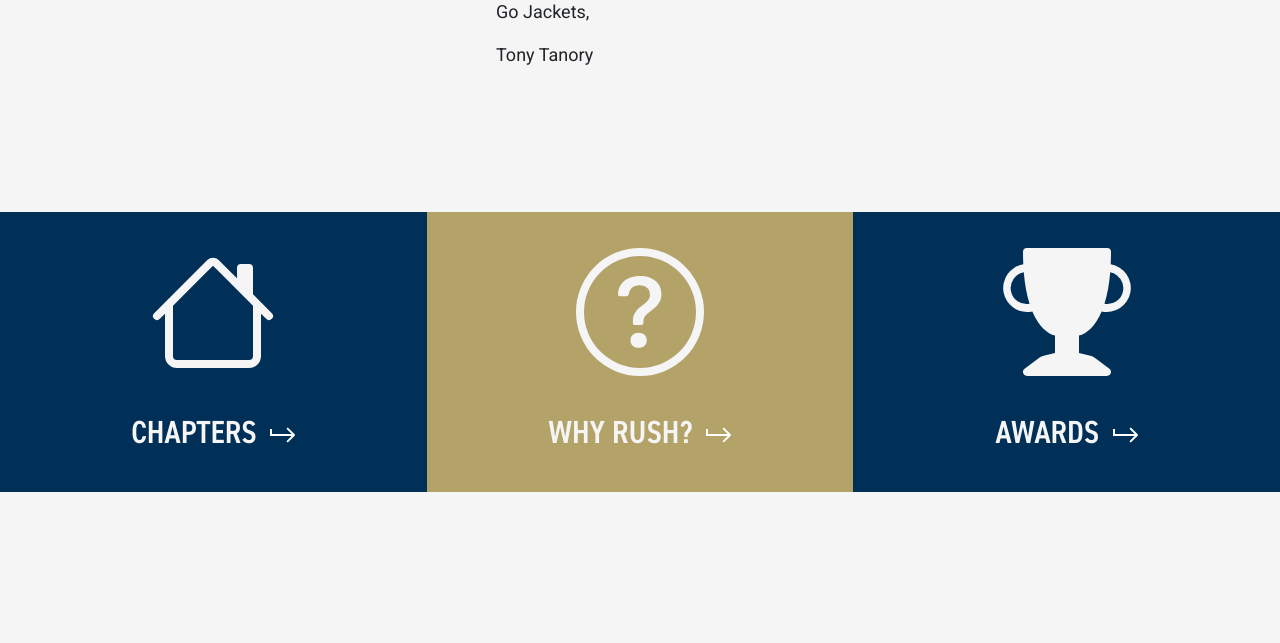
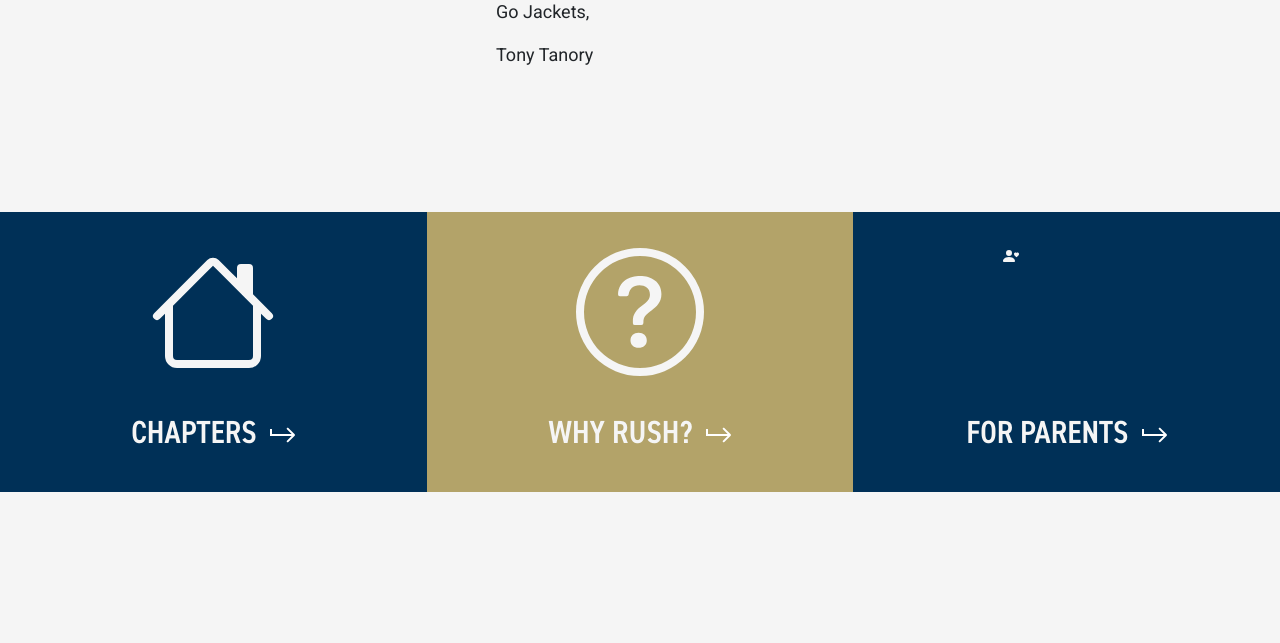
Before and after one commit to Georgia-Tech-IFC/ifc-website, a Django app: page / in a window 1280 px wide. Shown: the part 1759-2402 px from the top of the page. Run offline with Django 5.2, Linux system fonts and the light colour scheme.

Commit message:
updated welcome links:

```diff
--- a/website/templates/partials/welcome_links.html
+++ b/website/templates/partials/welcome_links.html
@@ -16,10 +16,10 @@
             {% include "svg/arrow.html" %}
         </div>
     </a>
-    <a class="welcome__link__container welcome__link__container__blue" href="/awards">
+    <a class="welcome__link__container welcome__link__container__blue" href="/for-parents">
         {% include "svg/trophy.html" %}
         <div class="welcome__link">
-            AWARDS
+            FOR PARENTS
             {% include "svg/arrow.html" %}
         </div>
     </a>
--- a/website/templates/svg/trophy.html
+++ b/website/templates/svg/trophy.html
@@ -1,3 +1,3 @@
-<svg class="welcome__link__icon" xmlns="http://www.w3.org/2000/svg" viewBox="0 0 16 16">
-    <path d="M2.5.5A.5.5 0 0 1 3 0h10a.5.5 0 0 1 .5.5q0 .807-.034 1.536a3 3 0 1 1-1.133 5.89c-.79 1.865-1.878 2.777-2.833 3.011v2.173l1.425.356c.194.048.377.135.537.255L13.3 15.1a.5.5 0 0 1-.3.9H3a.5.5 0 0 1-.3-.9l1.838-1.379c.16-.12.343-.207.537-.255L6.5 13.11v-2.173c-.955-.234-2.043-1.146-2.833-3.012a3 3 0 1 1-1.132-5.89A33 33 0 0 1 2.5.5m.099 2.54a2 2 0 0 0 .72 3.935c-.333-1.05-.588-2.346-.72-3.935m10.083 3.935a2 2 0 0 0 .72-3.935c-.133 1.59-.388 2.885-.72 3.935"/>
+<svg class="welcome__link__icon" xmlns="http://www.w3.org/2000/svg" iewBox="0 0 16 16">
+    <path d="M9 5a3 3 0 1 1-6 0 3 3 0 0 1 6 0m-9 8c0 1 1 1 1 1h10s1 0 1-1-1-4-6-4-6 3-6 4m13.5-8.09c1.387-1.425 4.855 1.07 0 4.277-4.854-3.207-1.387-5.702 0-4.276Z"/>
 </svg>
```
